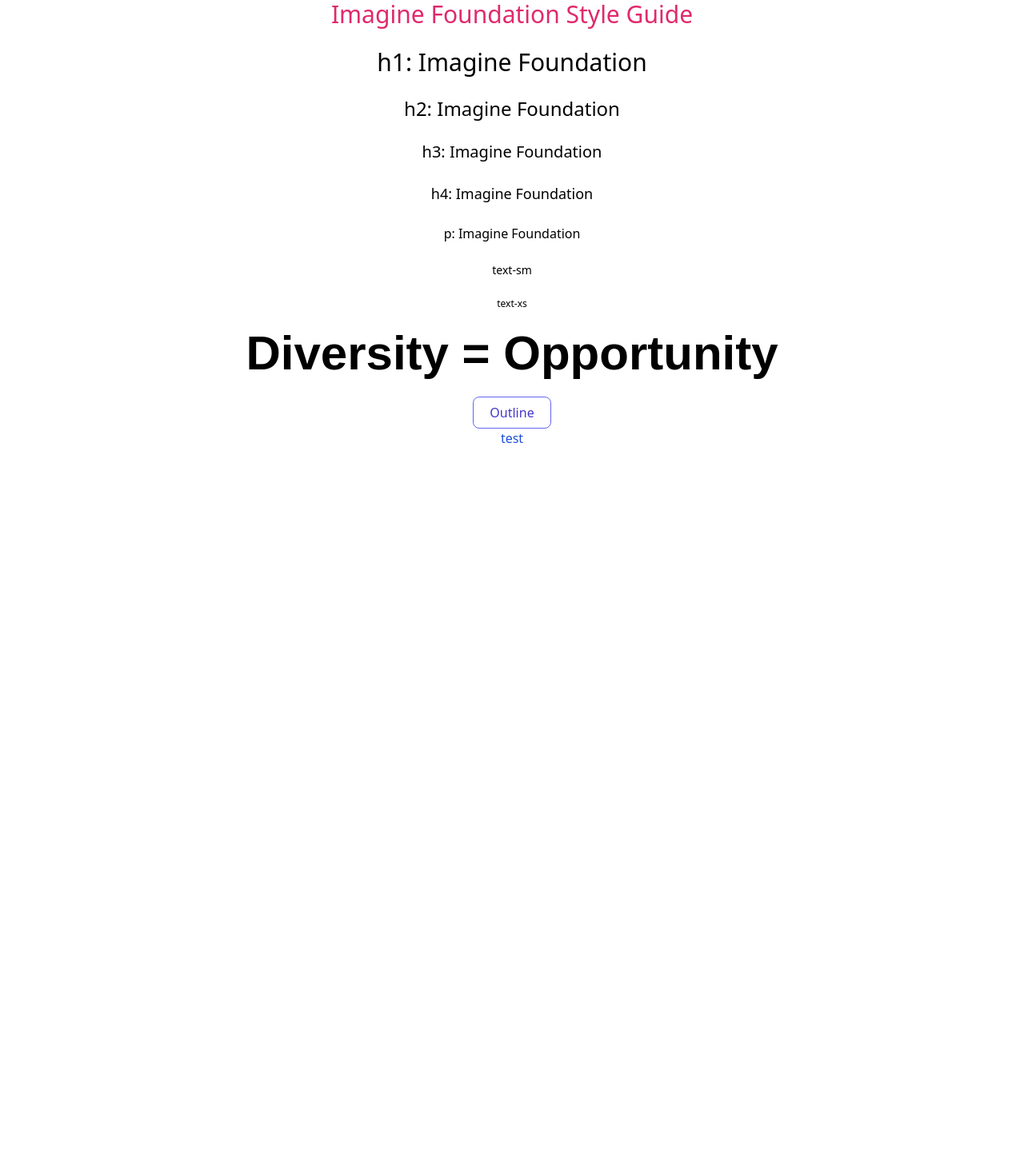
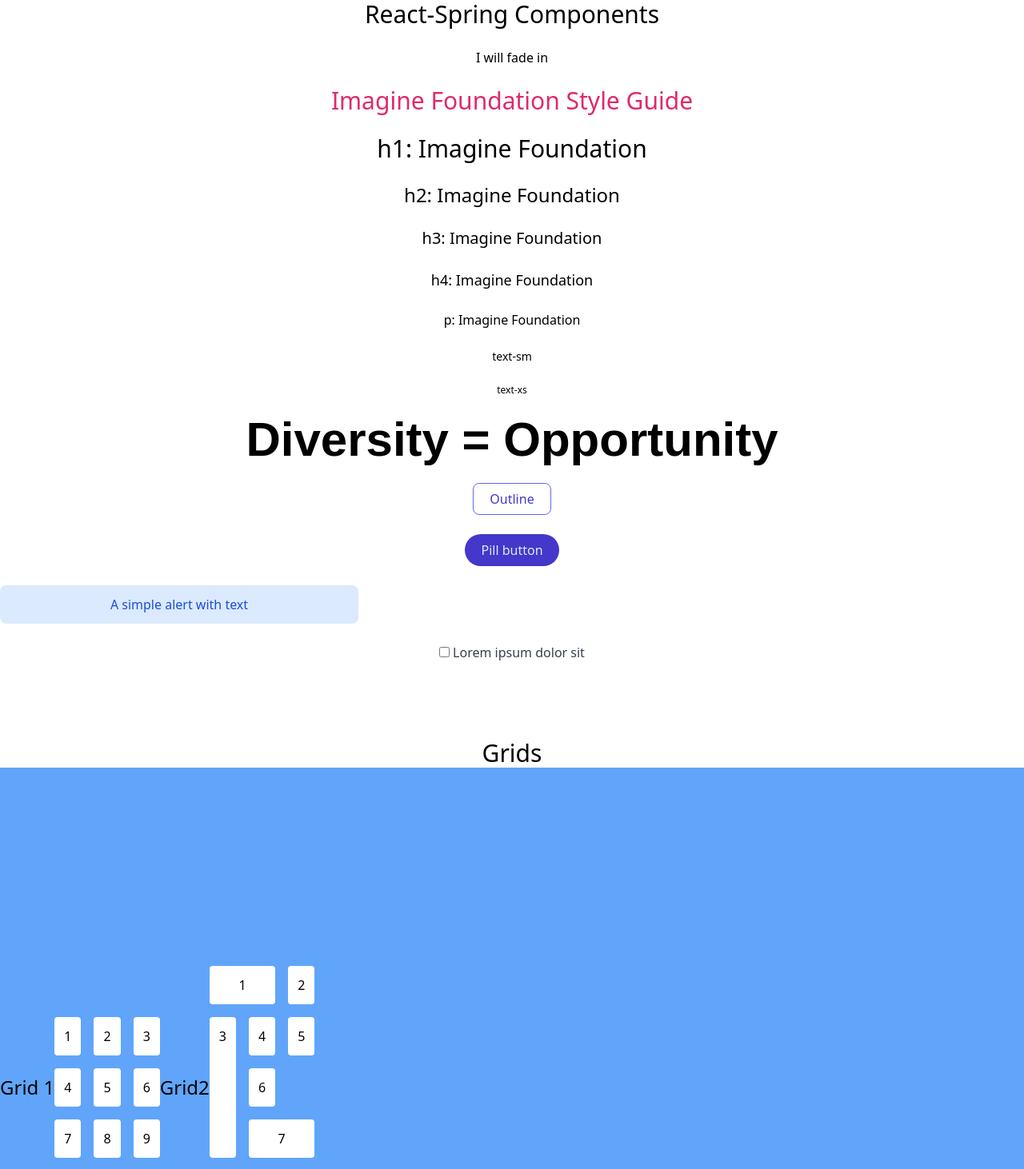
Before and after one commit to most-diverse-Germany/diversity, a React (Create React App) app in the folder client/: page /styleguide in a window 1280 px wide. Shown: the top 1462 px of the page at 80% size. Before the commit the page ends 800 px from the top, so only its background shows below. Built offline with nearby package versions, Linux system fonts and the light colour scheme; no server answers.

Commit message:
added React-Spring & Styleguide

```diff
--- a/client/package.json
+++ b/client/package.json
@@ -15,6 +15,7 @@
     "react-dom": "^17.0.2",
     "react-router-dom": "^5.2.0",
     "react-scripts": "4.0.3",
+    "react-spring": "^9.1.2",
     "tailwindcss": "npm:@tailwindcss/postcss7-compat@^2.1.2",
     "web-vitals": "^1.1.2"
   },
--- /dev/null
+++ b/client/src/components/Component1.js
@@ -0,0 +1,18 @@
+import React from 'react'
+import { useSpring, animated } from 'react-spring'
+
+export default function Component1() {
+  const props = useSpring({ to: { opacity: 1 }, from: { opacity: 0 } })
+
+  return (
+    <div className={c1Style}>
+      <animated.div style={props}>I will fade in</animated.div>
+    </div>
+  )
+}
+
+const c1Style = {
+  background: 'steelblue',
+  color: 'white',
+  padding: '1.5rem',
+}
--- a/client/src/components/Styleguide.js
+++ b/client/src/components/Styleguide.js
@@ -1,9 +1,14 @@
 import React, { Component } from 'react'
+import Component1 from './Component1'
 
 export default class Styleguide extends Component {
   render() {
     return (
       <>
+        <h1>React-Spring Components</h1>
+        <br />
+        <Component1 />
+        <br />
         <h1 class='tw-text-imagine'>Imagine Foundation Style Guide</h1>
         <br />
         <h1>h1: Imagine Foundation</h1>
@@ -28,7 +33,55 @@
           Outline
         </button>
         <br />
-        <button class='tw-text-blue-700'>test</button>
+        <br />
+        <button class='tw-h-10 tw-px-5 tw-text-indigo-100 tw-transition-colors tw-duration-150 tw-bg-indigo-700 tw-rounded-full focus:tw-shadow-outline hover:tw-bg-indigo-800'>
+          Pill button
+        </button>
+        <br />
+        <br />
+        <div
+          class='tw-max-w-md tw-px-4 tw-py-3 tw-leading-normal tw-text-blue-700 tw-bg-blue-100 tw-rounded-lg'
+          role='alert'
+        >
+          <p>A simple alert with text</p>
+        </div>
+        <br />
+        <label class='tw-text-gray-700'>
+          <input type='checkbox' value='' />
+          <span class='tw-ml-1'>Lorem ipsum dolor sit</span>
+        </label>
+        <br />
+        <br />
+        <br />
+        <br />
+        <br />
+        <h1>Grids</h1>
+        <div className='tw-bg-blue-400 tw-min-h-screen tw-flex tw-items-center tw-justify-items-center'>
+          <h2>Grid 1</h2>
+          <div className='tw-grid tw-grid-cols-1 md:tw-grid-cols-2 lg:tw-grid-cols-3 tw-gap-4'>
+            <div className='tw-bg-white tw-p-3 tw-rounded'>1</div>
+            <div className='tw-bg-white tw-p-3 tw-rounded'>2</div>
+            <div className='tw-bg-white tw-p-3 tw-rounded'>3</div>
+            <div className='tw-bg-white tw-p-3 tw-rounded'>4</div>
+            <div className='tw-bg-white tw-p-3 tw-rounded'>5</div>
+            <div className='tw-bg-white tw-p-3 tw-rounded'>6</div>
+            <div className='tw-bg-white tw-p-3 tw-rounded'>7</div>
+            <div className='tw-bg-white tw-p-3 tw-rounded'>8</div>
+            <div className='tw-bg-white tw-p-3 tw-rounded'>9</div>
+          </div>
+          <h2>Grid2</h2>
+          <div className='tw-grid tw-grid-cols-1 md:tw-grid-cols-2 lg:tw-grid-cols-3 tw-gap-4'>
+            <div className='tw-col-span-2 tw-bg-white tw-p-3 tw-rounded'>1</div>
+            <div className='tw-bg-white tw-p-3 tw-rounded'>2</div>
+            <div className='tw-row-span-3 tw-bg-white tw-p-3 tw-rounded'>3</div>
+            <div className='tw-bg-white tw-p-3 tw-rounded'>4</div>
+            <div className='tw-bg-white tw-p-3 tw-rounded'>5</div>
+            <div className='tw-bg-white tw-p-3 tw-rounded'>6</div>
+            <div className='tw-col-span-2 tw-bg-white tw-p-3 tw-rounded'>7</div>
+            <div className='tw-bg-white tw-p-3 tw-rounded'>8</div>
+            <div className='tw-bg-white tw-p-3 tw-rounded'>9</div>
+          </div>
+        </div>
       </>
     )
   }
```
Also changed, not shown: 1 other file (tests, documents, lock files or other folders).
